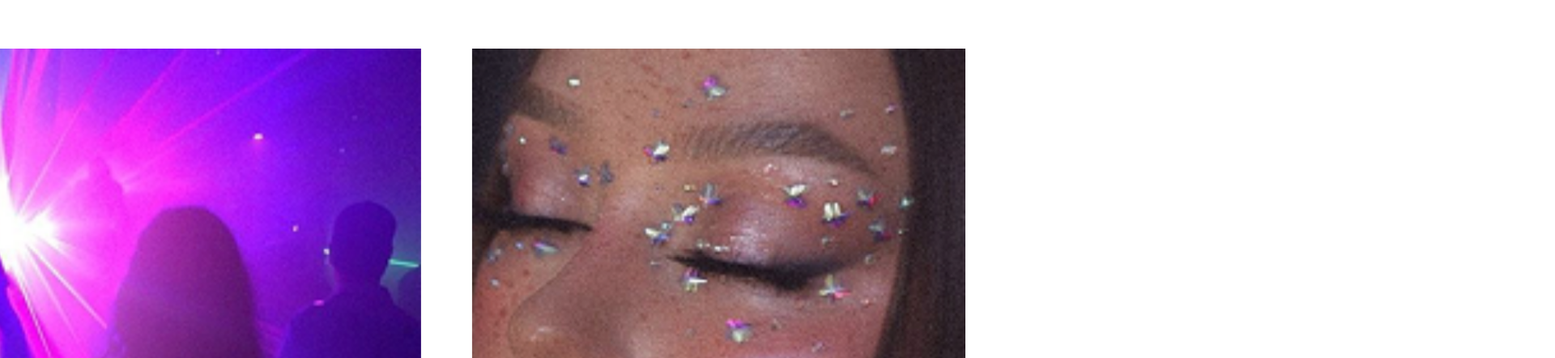
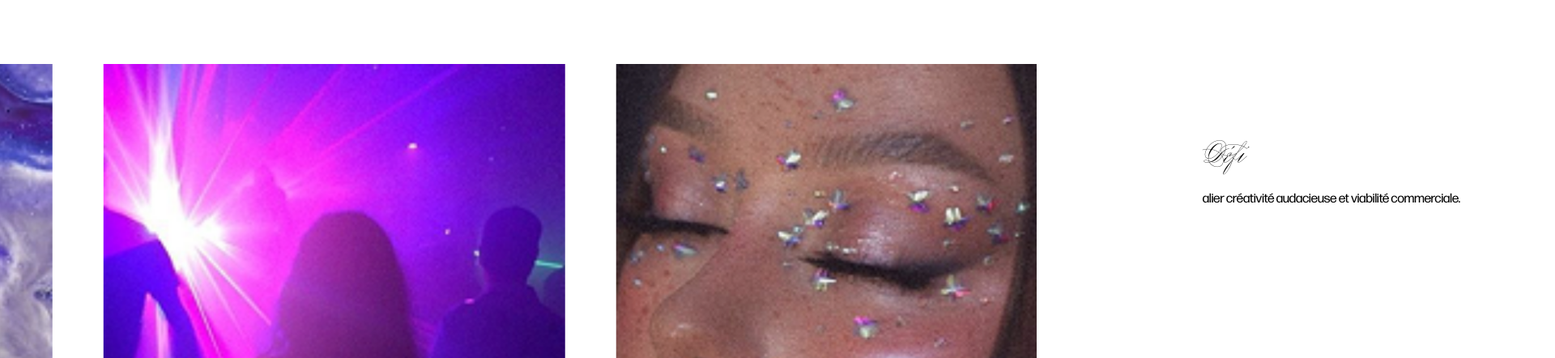
Before and after one commit to AdryanPro/claxStudio, a React (Vite) app: page /Molly in a window 1280 px wide. Shown: the part 174-616 px from the top of the page at 81% size, 1920 px wide, since content can reach past the window. Built offline with nearby package versions, Linux system fonts and the light colour scheme; the HTML template or start-up script is replaced by a standard one; a web font is replaced by a local one.

Commit message:
Project Top Done

```diff
--- a/src/CSS/TopProject.css
+++ b/src/CSS/TopProject.css
@@ -1,7 +1,10 @@
+.topProjectWrapper{
+    overflow-x: hidden;
+}
 .headerComponent {
     margin-top: 8vh;
     margin-left: 4vw;
-    margin-bottom: 22vh;
+    margin-bottom: 18vh;
 }
 
 .topProjecth2 {
@@ -16,11 +19,13 @@
     display: flex;
     align-items: flex-start;
     margin-left: 4vw;
+    height: 100vh;
+    min-width: 80vw;
     gap: 40px;
 }
 
 .sideTextWrapperLeft {
-    max-width: 50vw;
+    min-width: 39vw;
 }
 
 .sideTextH2 {
@@ -44,7 +49,14 @@
 }
 
 .resultaPushTop {
-    margin-top: 15vh; /* Reset margin-top */
+    margin-top: 22vh; /* Reset margin-top */
+}
+
+.defiWrapper {
+    position: absolute;
+    left: 82vw;
+    margin-right: -80vw;
+    min-width: 40vw; /* Adjust width as needed */
 }
 
 .imgRandomMix {
@@ -52,9 +64,11 @@
     justify-content: end;
     gap: 21px;
     position: relative;
-    margin-top: 11vh;
+    margin-top: 23vh;
     width: 100%; /* Allow the container to size based on content */
+    max-height: fit-content;
     overflow: hidden; /* Hide overflow during animation */
+    z-index: 1000;
 }
 
 .imgRandomMix img {
@@ -97,6 +111,17 @@
     }
     .imgRandomMix{
         margin-top: 25vh;
+        min-width: fit-content;
+    }
+    .imgRandomMix img{
+        width: 190px;
+    }
+    .defiWrapper {
+        position: absolute;
+        left: 76vw;
+    }
+    .resultaPushTop{
+        margin-top: 15vh;
     }
 }
 @media only screen
@@ -110,4 +135,11 @@
     .imgRandomMix{
         margin-top: 25vh;
     }
+    .defiWrapper {
+        position: absolute;
+        left: 76vw;
+    }
+    .resultaPushTop{
+        margin-top: 6vh;
+    }
 }
--- a/src/components/MollyProject.jsx
+++ b/src/components/MollyProject.jsx
@@ -26,6 +26,7 @@ export default function MollyProject() {
           'palette chromatique et motifs graphiques audacieux.',
           'packaging modélisé et maquetté (Adobe Suite).',
         ],
+        defi: 'alier créativité audacieuse et viabilité commerciale.',
         result: 'une marque immersive, prête à captiver son public.',
         images: [molly1, molly2, molly3, molly4, molly5],
       };
--- a/src/components/TopProject.jsx
+++ b/src/components/TopProject.jsx
@@ -9,6 +9,7 @@ const TopProject = ({
   mission,
   realisation,
   result,
+  defi,
   images,
 }) => {
 
@@ -66,8 +67,9 @@ const TopProject = ({
             <span>({projectNumber})</span>
             </motion.header>
 
-        {/* Wrap sideTextWrapperLeft and imgRandomMix in a flex container */}
+            {/* Wrap sideTextWrapperLeft, defiWrapper, and imgRandomMix in a flex container */}
             <div className="contentWrapper">
+            {/* Left Section (Mission, Réalisation, Résultat) */}
             <motion.section
                 className="sideTextWrapperLeft"
                 style={{
@@ -89,6 +91,19 @@ const TopProject = ({
                 <p>{result}</p>
             </motion.section>
 
+            {/* Right Section (Défi) */}
+            <motion.section
+                className="defiWrapper"
+                style={{
+                opacity: useTransform(scrollYProgress, [0, 0.5], [1, 0]), // Fade out
+                x: useTransform(scrollYProgress, [0, 0.5], ['0%', '100%']), // Slide right
+                }}
+            >
+                <h2 className="sideTextH2">Défi</h2>
+                <p>{defi}</p>
+            </motion.section>
+
+            {/* Images Section */}
             <motion.section className="imgRandomMix" style={{ x, scale }}>
                 {displayedImages.map((image, index) => (
                 <motion.img
@@ -100,11 +115,10 @@ const TopProject = ({
                 ))}
             </motion.section>
             </div>
+        </div>
+    );
+};
             {/* <section className="empty">
                 <h1>JUST SO WE CAN TEST THE SCROLL</h1>
             </section> */}
-        </div>
-    );
-};
-
 export default TopProject;
```
Lines whose indentation alone changed are shown as unchanged.
